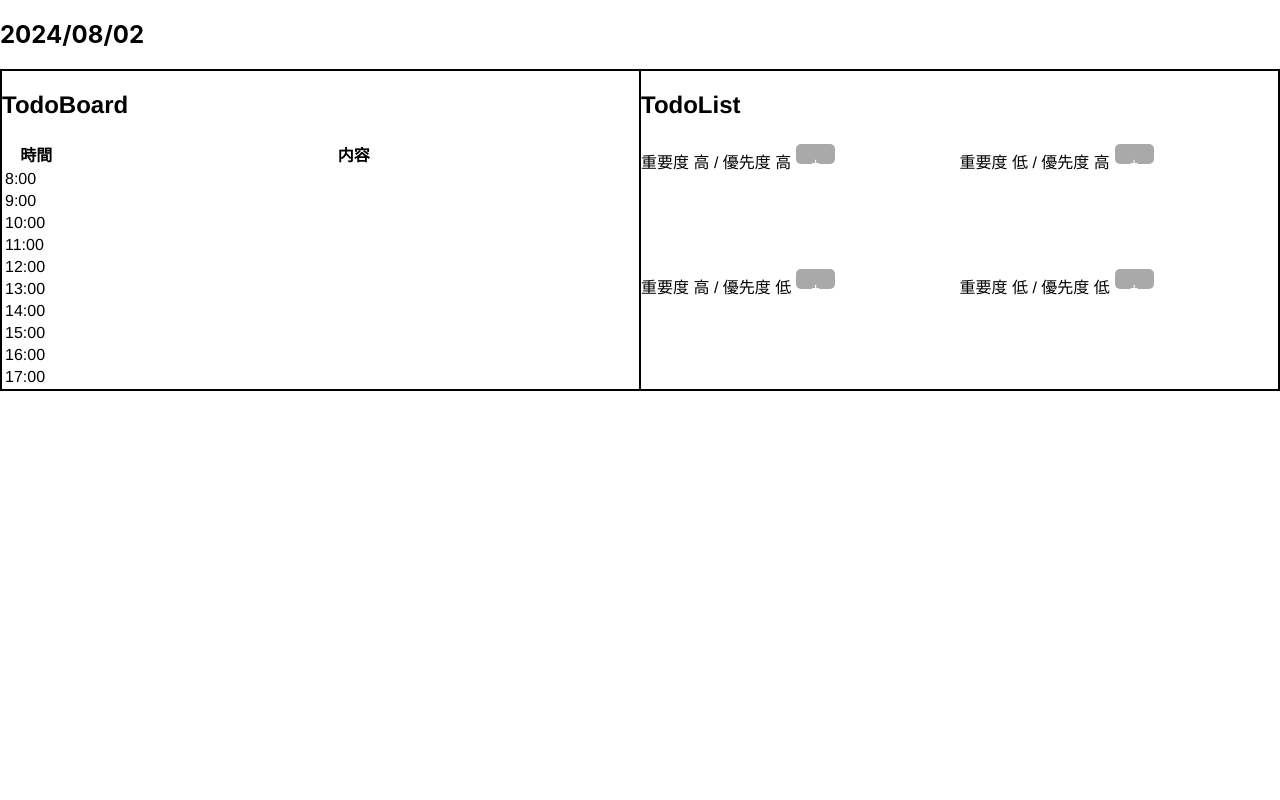
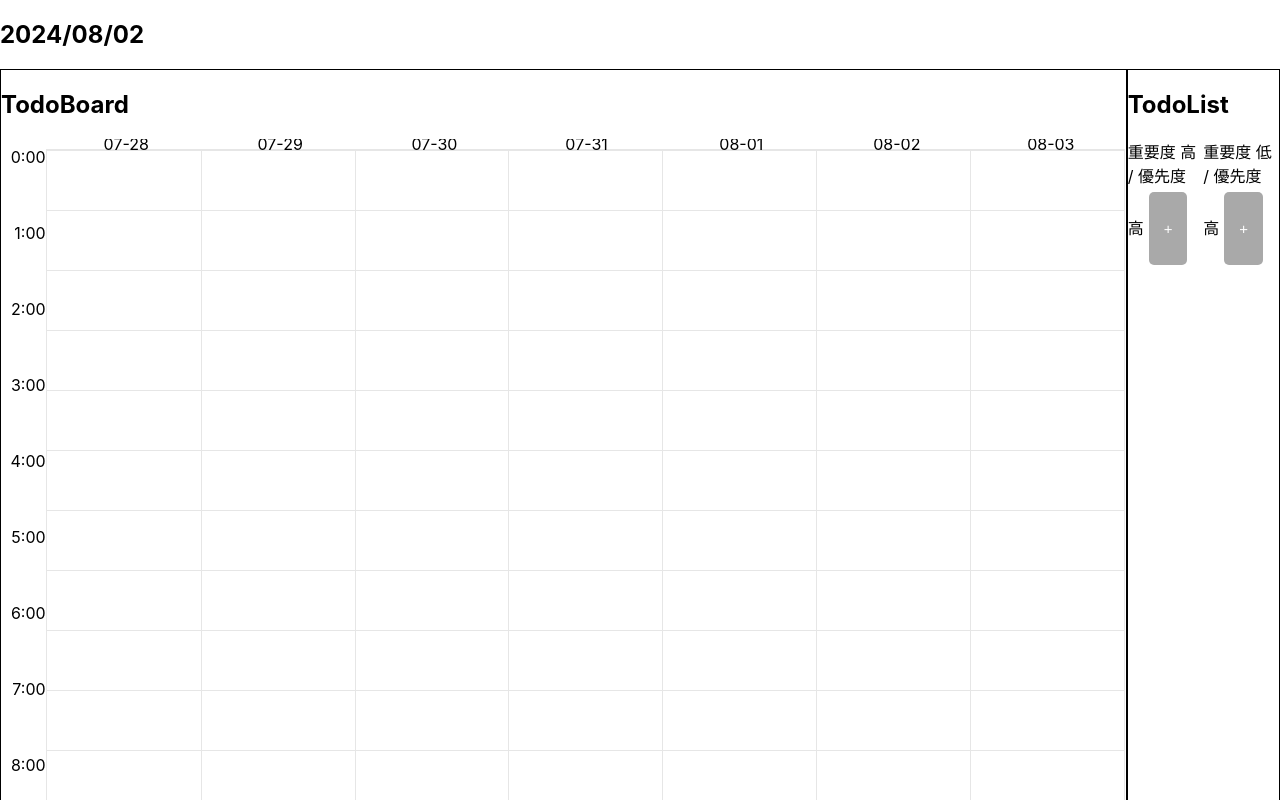
Before and after one commit to komori1013/MyApp, a React (Create React App) app: page / in a window 1280 px wide. Shown: the top 800 px of the page. Built offline with nearby package versions, Linux system fonts and the light colour scheme.

Commit message:
カレンダーを移植した

```diff
--- a/src/App.tsx
+++ b/src/App.tsx
@@ -1,4 +1,5 @@
-
+import dayjs from "dayjs";
+import { Timeline } from "./components/Timeline";
 import { useState } from 'react';
 import './assets/App.css';
 import { Button } from './components/Button';
@@ -6,12 +7,16 @@ import { Modal } from './components/Modal';
 import { TaskBox } from './components/TaskBox';
 import { TodoBoard } from './components/TodoBoard';
 
+
 const today = new Date();
 const formatted = today.toLocaleDateString("ja-JP", {
   year: "numeric",
   month: "2-digit",
   day: "2-digit",
 });
+
+
+
 
 export default function App() {
   const [show, setShow] = useState<boolean>(false);
@@ -32,6 +37,18 @@ export default function App() {
   const [seventeen, setSeventeen] = useState([]);
   const [ListBoxPlace, setListBoxPlace] = useState<string>("");
   const [deadLine, setDeadLine] = useState<string>("");
+  const weekStartDayOffset = 0;
+  const _date = dayjs(); //
+  const _day = _date.day();
+  const dayList = Array(7)
+    .fill(0)
+    .map((_, idx) => {
+      const day = weekStartDayOffset + idx;
+      const dayFormat = dayjs(
+        _date.date(_date.date() - _day + weekStartDayOffset + idx)
+      );
+      return { day: day, date: dayFormat.format("YYYY-MM-DD") };
+    });
 
   return (
     <>
@@ -39,6 +56,7 @@ export default function App() {
       <body className='container'>
         <div className='left-container'>
           <h2>TodoBoard</h2>
+          <Timeline dayList={dayList} />
           <table className='table'>
             <tr>
               <th className='time-width'>時間</th>
@@ -46,43 +64,43 @@ export default function App() {
             </tr>
             <tr>
               <td>8:00</td>
-            <td><TodoBoard Todos={eight} setTodo={setEight}/></td>
+              <td><TodoBoard Todos={eight} setTodo={setEight} /></td>
             </tr>
             <tr>
               <td>9:00</td>
-            <td><TodoBoard Todos={nine} setTodo={setNine}/></td>
+              <td><TodoBoard Todos={nine} setTodo={setNine} /></td>
             </tr>
             <tr>
               <td>10:00</td>
-            <td><TodoBoard Todos={ten} setTodo={setTen}/></td>
+              <td><TodoBoard Todos={ten} setTodo={setTen} /></td>
             </tr>
             <tr>
               <td>11:00</td>
-            <td><TodoBoard Todos={eleven} setTodo={setEleven}/></td>
+              <td><TodoBoard Todos={eleven} setTodo={setEleven} /></td>
             </tr>
             <tr>
               <td>12:00</td>
-            <td><TodoBoard Todos={twelve} setTodo={setTwelve}/></td>
+              <td><TodoBoard Todos={twelve} setTodo={setTwelve} /></td>
             </tr>
             <tr>
               <td>13:00</td>
-            <td><TodoBoard Todos={thirteen} setTodo={setThirteen}/></td>
+              <td><TodoBoard Todos={thirteen} setTodo={setThirteen} /></td>
             </tr>
             <tr>
               <td>14:00</td>
-            <td><TodoBoard Todos={fourteen} setTodo={setFourteen}/></td>
+              <td><TodoBoard Todos={fourteen} setTodo={setFourteen} /></td>
             </tr>
             <tr>
               <td>15:00</td>
-            <td><TodoBoard Todos={fifteen} setTodo={setFifteen}/></td>
+              <td><TodoBoard Todos={fifteen} setTodo={setFifteen} /></td>
             </tr>
             <tr>
               <td>16:00</td>
-            <td><TodoBoard Todos={sixteen} setTodo={setSixteen}/></td>
+              <td><TodoBoard Todos={sixteen} setTodo={setSixteen} /></td>
             </tr>
             <tr>
               <td>17:00</td>
-            <td><TodoBoard Todos={seventeen} setTodo={setSeventeen}/></td>
+              <td><TodoBoard Todos={seventeen} setTodo={setSeventeen} /></td>
             </tr>
           </table>
         </div>
@@ -90,24 +108,24 @@ export default function App() {
         <div className='right-container'>
           <h2>TodoList</h2>
           <div className='right-high-container'>
-            <Modal ListBoxPlace={ListBoxPlace} hPHI={hPHI} setHPHI={setHPHI} lPHI={lPHI} setLPHI={setLPHI} hPLI={hPLI} setHPLI={setHPLI} lPLI={lPLI} setLPLI={setLPLI} text={text} setText={setText} show={show} setShow={setShow} deadLine={deadLine} setDeadLine={setDeadLine}/>
+            <Modal ListBoxPlace={ListBoxPlace} hPHI={hPHI} setHPHI={setHPHI} lPHI={lPHI} setLPHI={setLPHI} hPLI={hPLI} setHPLI={setHPLI} lPLI={lPLI} setLPLI={setLPLI} text={text} setText={setText} show={show} setShow={setShow} deadLine={deadLine} setDeadLine={setDeadLine} />
             <div className='box1'>重要度 高 / 優先度 高
               <Button setShow={setShow} ListBoxPlace={"HPHI"} setListBoxPlace={setListBoxPlace} />
-              <TaskBox preTodos={hPHI} setPreTodos={setHPHI} eight={eight} setEight={setEight} nine={nine} setNine={setNine} ten={ten} setTen={setTen} eleven={eleven} setEleven={setEleven} twelve={twelve} setTwelve={setTwelve} thirteen={thirteen} setThirteen={setThirteen} fourteen={fourteen} setFourteen={setFourteen} fifteen={fifteen} setFifteen={setFifteen} sixteen={sixteen} setSixteen={setSixteen} seventeen={seventeen} setSeventeen={setSeventeen}/>
+              <TaskBox preTodos={hPHI} setPreTodos={setHPHI} eight={eight} setEight={setEight} nine={nine} setNine={setNine} ten={ten} setTen={setTen} eleven={eleven} setEleven={setEleven} twelve={twelve} setTwelve={setTwelve} thirteen={thirteen} setThirteen={setThirteen} fourteen={fourteen} setFourteen={setFourteen} fifteen={fifteen} setFifteen={setFifteen} sixteen={sixteen} setSixteen={setSixteen} seventeen={seventeen} setSeventeen={setSeventeen} />
             </div>
             <div className='box2'>重要度 低 / 優先度 高
               <Button setShow={setShow} ListBoxPlace={"HPLI"} setListBoxPlace={setListBoxPlace} />
-              <TaskBox preTodos={hPLI} setPreTodos={setHPLI} eight={eight} setEight={setEight} nine={nine} setNine={setNine} ten={ten} setTen={setTen} eleven={eleven} setEleven={setEleven} twelve={twelve} setTwelve={setTwelve} thirteen={thirteen} setThirteen={setThirteen} fourteen={fourteen} setFourteen={setFourteen} fifteen={fifteen} setFifteen={setFifteen} sixteen={sixteen} setSixteen={setSixteen} seventeen={seventeen} setSeventeen={setSeventeen}/>
+              <TaskBox preTodos={hPLI} setPreTodos={setHPLI} eight={eight} setEight={setEight} nine={nine} setNine={setNine} ten={ten} setTen={setTen} eleven={eleven} setEleven={setEleven} twelve={twelve} setTwelve={setTwelve} thirteen={thirteen} setThirteen={setThirteen} fourteen={fourteen} setFourteen={setFourteen} fifteen={fifteen} setFifteen={setFifteen} sixteen={sixteen} setSixteen={setSixteen} seventeen={seventeen} setSeventeen={setSeventeen} />
             </div>
           </div>
           <div className='right-row-container'>
             <div className='box3'>重要度 高 / 優先度 低
               <Button setShow={setShow} ListBoxPlace={"LPHI"} setListBoxPlace={setListBoxPlace} />
-              <TaskBox preTodos={lPHI} setPreTodos={setLPHI} eight={eight} setEight={setEight} nine={nine} setNine={setNine} ten={ten} setTen={setTen} eleven={eleven} setEleven={setEleven} twelve={twelve} setTwelve={setTwelve} thirteen={thirteen} setThirteen={setThirteen} fourteen={fourteen} setFourteen={setFourteen} fifteen={fifteen} setFifteen={setFifteen} sixteen={sixteen} setSixteen={setSixteen} seventeen={seventeen} setSeventeen={setSeventeen}/>
+              <TaskBox preTodos={lPHI} setPreTodos={setLPHI} eight={eight} setEight={setEight} nine={nine} setNine={setNine} ten={ten} setTen={setTen} eleven={eleven} setEleven={setEleven} twelve={twelve} setTwelve={setTwelve} thirteen={thirteen} setThirteen={setThirteen} fourteen={fourteen} setFourteen={setFourteen} fifteen={fifteen} setFifteen={setFifteen} sixteen={sixteen} setSixteen={setSixteen} seventeen={seventeen} setSeventeen={setSeventeen} />
             </div>
             <div className='box4'>重要度 低 / 優先度 低
               <Button setShow={setShow} ListBoxPlace={"LPLI"} setListBoxPlace={setListBoxPlace} />
-              <TaskBox preTodos={lPLI} setPreTodos={setLPLI} eight={eight} setEight={setEight} nine={nine} setNine={setNine} ten={ten} setTen={setTen} eleven={eleven} setEleven={setEleven} twelve={twelve} setTwelve={setTwelve} thirteen={thirteen} setThirteen={setThirteen} fourteen={fourteen} setFourteen={setFourteen} fifteen={fifteen} setFifteen={setFifteen} sixteen={sixteen} setSixteen={setSixteen} seventeen={seventeen} setSeventeen={setSeventeen}/>
+              <TaskBox preTodos={lPLI} setPreTodos={setLPLI} eight={eight} setEight={setEight} nine={nine} setNine={setNine} ten={ten} setTen={setTen} eleven={eleven} setEleven={setEleven} twelve={twelve} setTwelve={setTwelve} thirteen={thirteen} setThirteen={setThirteen} fourteen={fourteen} setFourteen={setFourteen} fifteen={fifteen} setFifteen={setFifteen} sixteen={sixteen} setSixteen={setSixteen} seventeen={seventeen} setSeventeen={setSeventeen} />
             </div>
           </div>
         </div>
--- a/src/assets/App.css
+++ b/src/assets/App.css
@@ -134,9 +134,12 @@ border: solid,black,1px;
   }
 
   .container {
-    border: solid,black,1px;
-    font-family: "Helvetica Neue",Arial,"Hiragino Kaku Gothic ProN","Hiragino Sans",Meiryo,sans-serif;
+    height: 220%;
+    max-height: 1535px;
+    min-height: 1440px;
+    width: 100%;
     display: flex;
+    overflow-y: hidden;
   }
 
   .left-container{
@@ -230,3 +233,122 @@ border: solid,black,1px;
   .todo-width {
     width: 90%;
   }
+
+
+  .timeslotsContainer {
+    height: 100%;
+    overflow-y: scroll;
+    display: flex;
+  }
+
+  .calendarContainer {
+    height: 256%;
+    width: 100%;
+    display: flex;
+    overflow-y: hidden;
+    min-width: 1080px;
+  }
+
+  .timeslotList {
+    display: flex;
+    flex-direction: column;
+    padding: 0;
+    margin: 0;
+    width: 70;
+    align-items: flex-end;
+  }
+
+  .timeslotList > li {
+    min-height: 60px;
+  }
+
+  .calendarContainer {
+    height: 220%;
+    max-height: 1535px;
+    min-height: 1440px;
+    width: 100%;
+    display: flex;
+    overflow-y: hidden;
+  }
+
+  .calendarWrapper {
+    min-width: 99.95%;
+    display: flex;
+    position: relative;
+    top: 10px;
+  }
+
+  .horizontalWrapper {
+    min-width: 100%;
+    flex: none;
+    vertical-align: top;
+  }
+
+  .horizontalHeight {
+    height: 60px;
+  }
+  .horizontalHeight::after {
+    content: "";
+    border-top: 1px solid #e6e6e6;
+    position: absolute;
+    width: 100%;
+    margin-top: 1px;
+    z-index: 1;
+    pointer-events: none;
+  }
+
+  .timesolotsBorderRight {
+    border-right: 1px solid #e6e6e6;
+    position: relative;
+    top: 2px;
+  }
+
+  .eventContainer {
+    display: grid;
+    grid-template-columns: repeat(7, 1fr);
+    /* grid-template-rows: repeat(36, 1fr); */
+    width: 100%;
+    border: 1px solid #e6e6e6;
+  }
+
+  .calendarColumn {
+    border-right: 1px solid #e6e6e6;
+    width: 100%;
+    height: 220%;
+    min-height: 1440px;
+    /* overflow-y: hidden; */
+    z-index: 1;
+    position: relative;
+  }
+
+  .empty {
+    height: 60px;
+    width: 100%;
+    display: block;
+  }
+  .empty:hover {
+    cursor: pointer;
+    background: rgba(0, 162, 106, 0.04);
+  }
+
+  .date {
+    position: absolute;
+    top: -16px;
+    left: 37%;
+  }
+
+  .itemBox {
+    position: absolute;
+    cursor: pointer;
+  }
+  .item {
+    position: relative;
+    overflow-y: hidden;
+    overflow-x: hidden;
+    margin-left: 2px;
+    padding: 3px;
+    border-radius: 5px;
+    border: 1px solid #ffffff;
+    font-size: 12px;
+    min-height: 10px;
+  }
--- a/src/components/Modal.tsx
+++ b/src/components/Modal.tsx
@@ -8,8 +8,11 @@ export function Modal({ ListBoxPlace, hPHI, setHPHI, lPHI, setLPHI, hPLI, setHPL
     return (
       <div className="overlay">
         <div className="content">
-          <h3>予定</h3>
+          <h3>予定を追加する</h3>
+          <hr/>
+          <h4>予定</h4>
           <input type="text" value={text} onChange={(event) => setText(event.target.value)} />
+          <h4>所要時間</h4>
           <input type="time" value={deadLine} onChange={(event) => setDeadLine(event.target.value)} />
           <input type="submit" value="送信" onClick={() => handleSubmit({ ListBoxPlace, hPHI, setHPHI, lPHI, setLPHI, hPLI, setHPLI, lPLI, setLPLI, text, setText, deadLine, setDeadLine})} />
           <p><button onClick={() => setShow(false)}>閉じる</button></p>
--- /dev/null
+++ b/src/components/Timeline.tsx
@@ -0,0 +1,74 @@
+import {TIME_LIST, HOUR_LIST } from "../type/Time_hour";
+
+
+type TimelineProps = {
+  dayList: {
+    day: number;
+    date: string;
+  }[];
+};
+
+export function Timeline({dayList}: TimelineProps) {
+  const EmptyCell = (date: { date: string }) => {
+    return (
+      <>
+        {HOUR_LIST.map((hourList, index) => {
+          return (
+            <div key={hourList.hour}
+              onClick={() => {
+                console.log(date, `${hourList.hour}時`);
+              }}
+              className="empty"
+            />
+          );
+        })}
+      </>
+    );
+  };
+
+  return (
+    <div className="timeslotsContainer">
+      <div className="timeslotBox">
+        <ul className="timeslotList">
+          {TIME_LIST.map((timeItem) => {
+            const splitedHour = Number(timeItem.time.split(":")[0]);
+            const time = `${splitedHour}:${timeItem.time.split(":")[1]}`;
+            return (
+              <li key={timeItem.id} className="timeslotItem">
+                {time}
+              </li>
+            );
+          })}
+        </ul>
+      </div>
+      <div className="calendarContainer">
+        <div className="calendarWrapper">
+          <div>
+            {TIME_LIST.map((timeItem) => (
+              <div key={timeItem.id}>
+                <div className="horizontalHeight" />
+              </div>
+            ))}
+          </div>
+          <div className="eventContainer">
+          {dayList.map((dayItem, index) => {
+              return (
+                <div
+                  key={dayItem.date}
+                  style={{ gridColumn: index + 1 }}
+                  className="calendarColumn"
+                >
+                  <div className="date">
+                    {dayItem.date.split("-").at(1)}-
+                    {dayItem.date.split("-").at(2)}
+                  </div>
+                  <EmptyCell date={dayItem.date} />
+                </div>
+              );
+            })}
+          </div>
+        </div>
+      </div>
+    </div>
+  );
+};
--- a/src/index.tsx
+++ b/src/index.tsx
@@ -7,6 +7,7 @@ import reportWebVitals from './reportWebVitals';
 const root = ReactDOM.createRoot(
   document.getElementById('root') as HTMLElement
 );
+
 root.render(
   <React.StrictMode>
     <App/>
--- /dev/null
+++ b/src/type/Time_hour.ts
@@ -0,0 +1,54 @@
+export const TIME_LIST = [
+  { id: 0, time: "00:00" },
+  { id: 1, time: "01:00" },
+  { id: 2, time: "02:00" },
+  { id: 3, time: "03:00" },
+  { id: 4, time: "04:00" },
+  { id: 5, time: "05:00" },
+  { id: 6, time: "06:00" },
+  { id: 7, time: "07:00" },
+  { id: 8, time: "08:00" },
+  { id: 9, time: "09:00" },
+  { id: 10, time: "10:00" },
+  { id: 11, time: "11:00" },
+  { id: 12, time: "12:00" },
+  { id: 13, time: "13:00" },
+  { id: 14, time: "14:00" },
+  { id: 15, time: "15:00" },
+  { id: 16, time: "16:00" },
+  { id: 17, time: "17:00" },
+  { id: 18, time: "18:00" },
+  { id: 19, time: "19:00" },
+  { id: 20, time: "20:00" },
+  { id: 21, time: "21:00" },
+  { id: 22, time: "22:00" },
+  { id: 23, time: "23:00" },
+  { id: 24, time: "24:00" }
+];
+
+export const HOUR_LIST = [
+  { hour: 0 },
+  { hour: 1 },
+  { hour: 2 },
+  { hour: 3 },
+  { hour: 4 },
+  { hour: 5 },
+  { hour: 6 },
+  { hour: 7 },
+  { hour: 8 },
+  { hour: 9 },
+  { hour: 10 },
+  { hour: 11 },
+  { hour: 12 },
+  { hour: 13 },
+  { hour: 14 },
+  { hour: 15 },
+  { hour: 16 },
+  { hour: 17 },
+  { hour: 18 },
+  { hour: 19 },
+  { hour: 20 },
+  { hour: 21 },
+  { hour: 22 },
+  { hour: 23 }
+];
```
Lines whose indentation alone changed are shown as unchanged.
